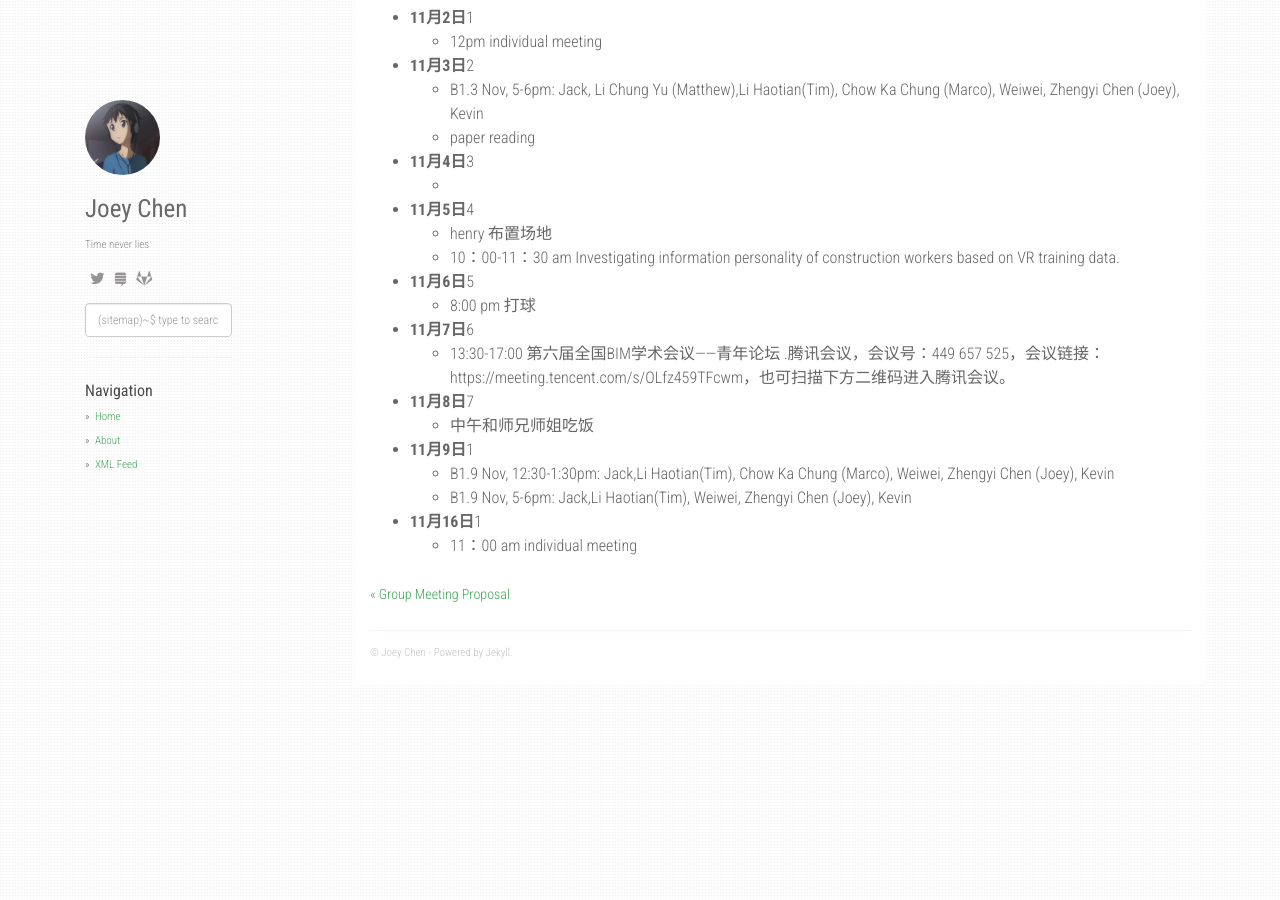
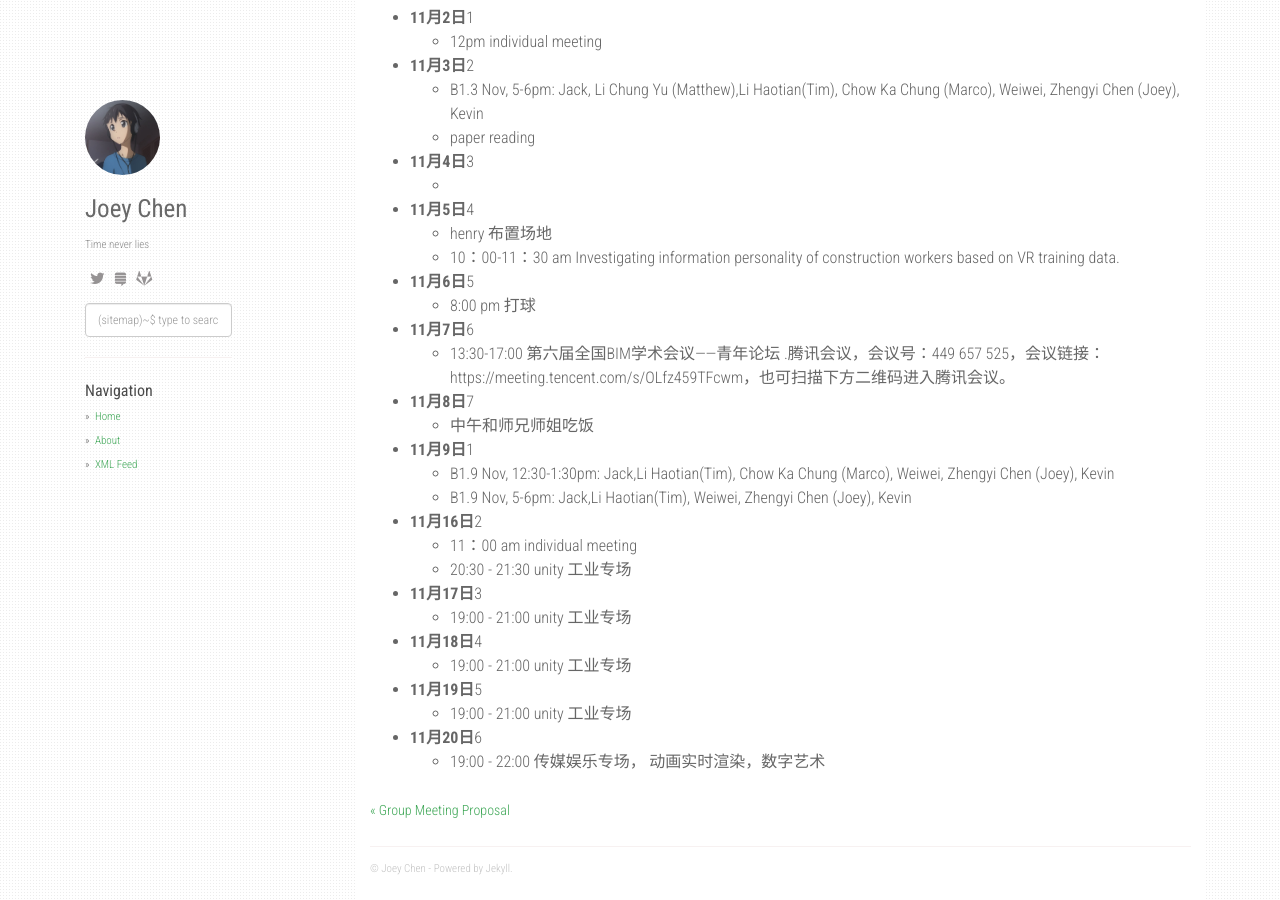
Before and after one commit to czy95/czy95.github.io, a Jekyll site: the page built from _posts/2024-10-29-工作日志和计划.md, in a window 1280 px wide and 900 px high, scrolled down 1232 px. Built offline with Jekyll 4.4.1, drawn with Linux system fonts in a browser that asks for light colours; nearby versions of some CDN libraries; our own code applies the rules of GitHub Pages for plain Markdown files.

Commit message:
Update 2024-10-29-工作日志和计划.md

```diff
--- a/_posts/2024-10-29-工作日志和计划.md
+++ b/_posts/2024-10-29-工作日志和计划.md
@@ -70,5 +70,14 @@ F.娱乐 (身份证10.30-11.30,工作日）
 * **11月9日**1
   - B1.9 Nov, 12:30-1:30pm: Jack,Li Haotian(Tim), Chow Ka Chung (Marco), Weiwei, Zhengyi Chen (Joey), Kevin
   - B1.9 Nov, 5-6pm: Jack,Li Haotian(Tim), Weiwei, Zhengyi Chen (Joey), Kevin
-* **11月16日**1
+* **11月16日**2
   - 11：00 am individual meeting
+  - 20:30 - 21:30 unity 工业专场
+* **11月17日**3
+  - 19:00 - 21:00 unity 工业专场
+* **11月18日**4
+  - 19:00 - 21:00 unity 工业专场
+* **11月19日**5
+  - 19:00 - 21:00 unity 工业专场
+* **11月20日**6
+  - 19:00 - 22:00 传媒娱乐专场， 动画实时渲染，数字艺术
```
